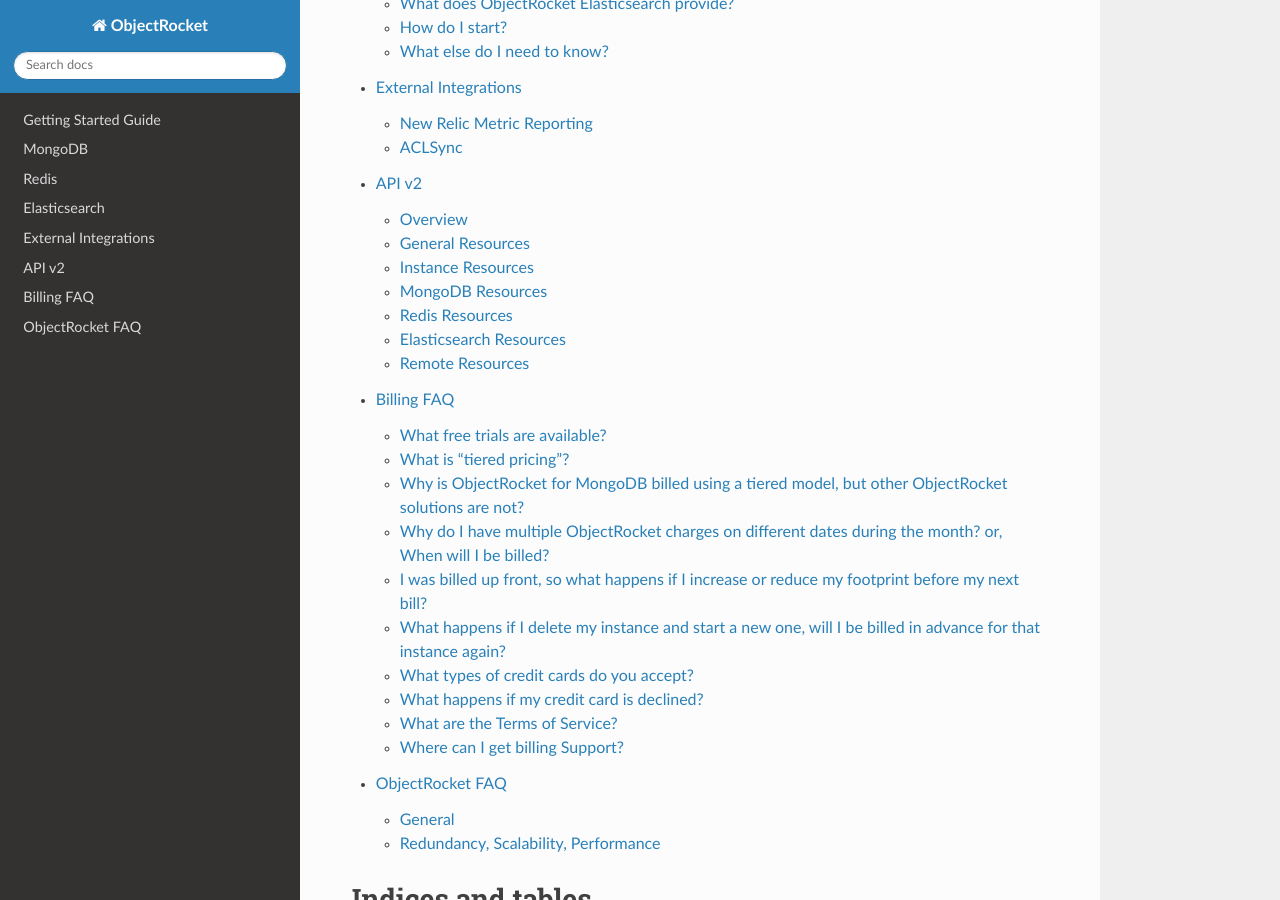
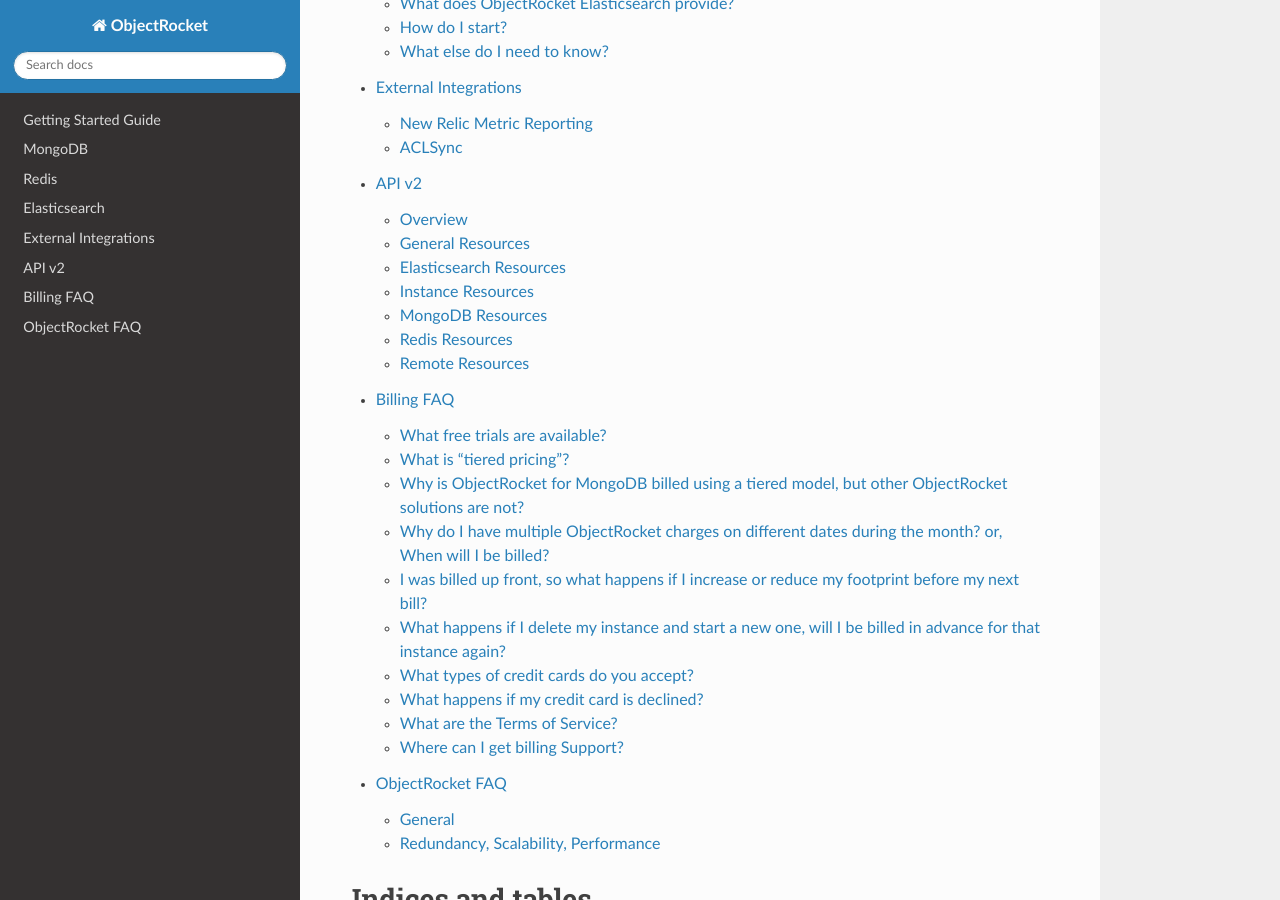
Before and after one commit to zcorleissen/documentation, a Sphinx documentation site: the page built from source/index.rst, in a window 1280 px wide and 900 px high, scrolled down 732 px. Built offline with Sphinx 7.4.7 and the Read the Docs theme 2.0.0, drawn with Linux system fonts in a browser that asks for light colours.

```diff
--- a/source/api_v2.rst
+++ b/source/api_v2.rst
@@ -6,8 +6,8 @@ API v2
 
    api_v2_getting_started
    api_v2_general_resources
+   api_v2_elasticsearch_resources
    api_v2_instance_resources
    api_v2_mongodb_resources
    api_v2_redis_resources
-   api_v2_elasticsearch_resources
    api_v2_remote_resources.rst
```
